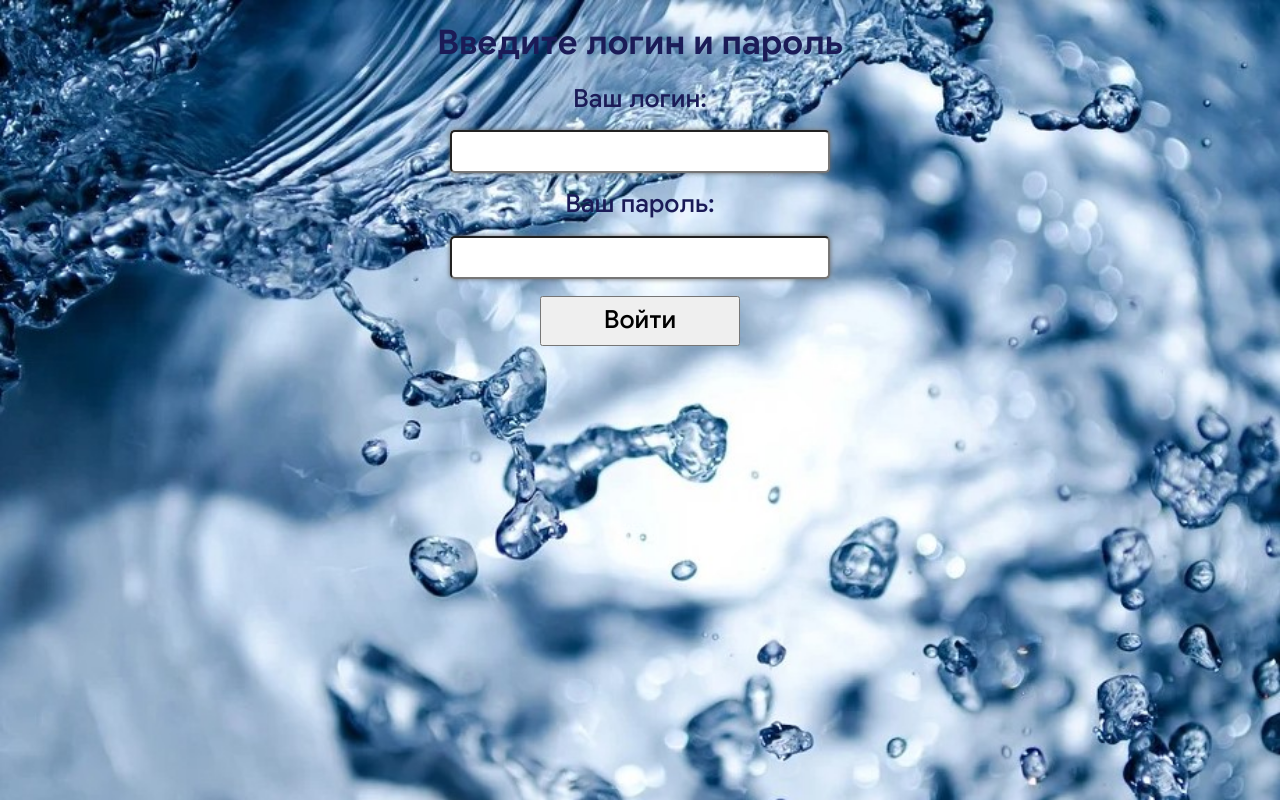
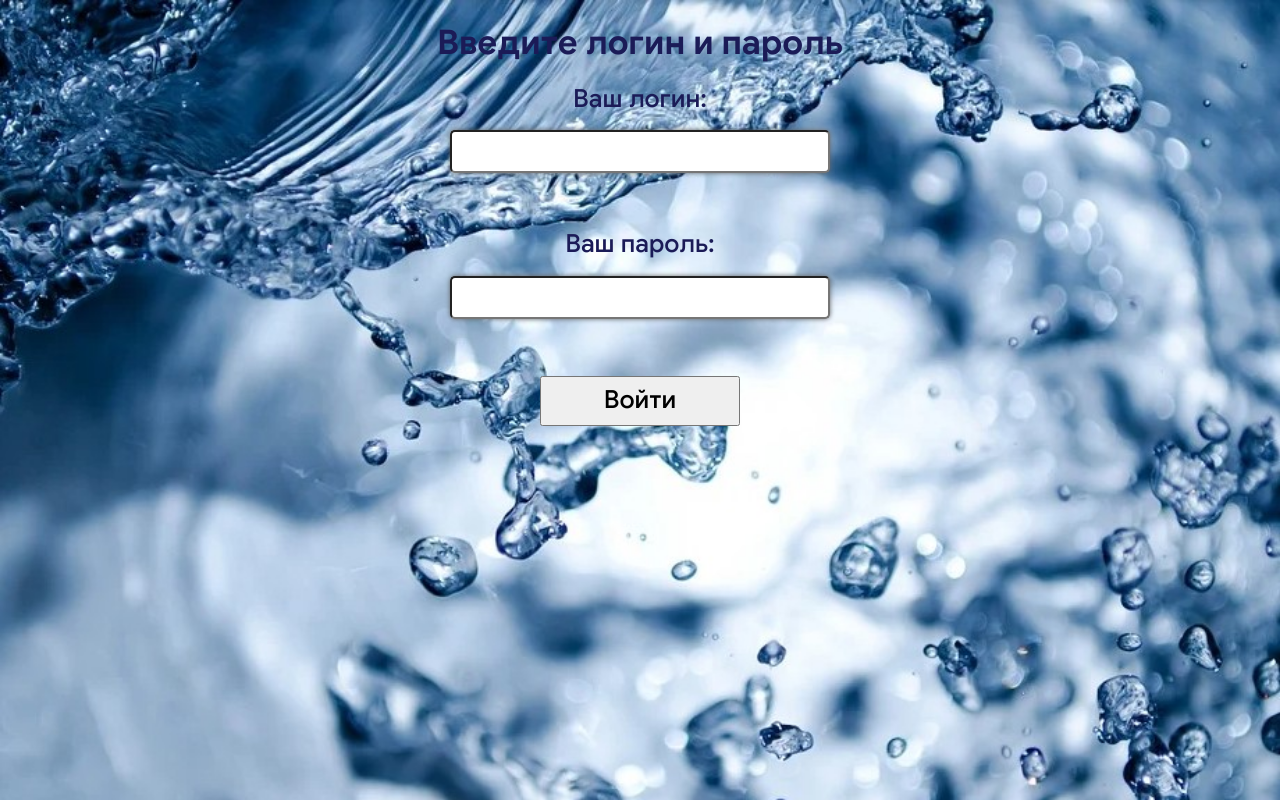
Before and after one commit to Dmitry0403/REACT, a React (Create React App) app: page / in a window 1280 px wide. Built offline with nearby package versions, Linux system fonts and the light colour scheme.

Commit message:
реализовал форму логина

```diff
--- a/src/components/LoginPage/LoginPage.jsx
+++ b/src/components/LoginPage/LoginPage.jsx
@@ -15,14 +15,17 @@ export class LoginPage extends React.Component {
     const target = e.target;
     this.setState((prevState) => ({
       values: { ...prevState.values, [target.name]: target.value },
+      errors: { ...prevState.errors, [target.name]: "" },
     }));
   };
 
   handleSubmit = (e) => {
     const userLogin = process.env.REACT_APP_USER_LOGIN;
     const userPass = process.env.REACT_APP_USER_PASSWORD;
-    const login = this.state.values.login;
-    const password = this.state.values.password;
+    const {
+      values: { login, password },
+    } = this.state;
+
     if (login === userLogin && password === userPass) {
       this.props.onComeInTrello();
       e.preventDefault();
@@ -30,18 +33,24 @@ export class LoginPage extends React.Component {
     }
     if (login !== userLogin) {
       this.setState((prevState) => ({
-        values: { ...prevState.values, login: "введите правильный логин" },
+        errors: { ...prevState.errors, login: "ошибка" },
       }));
     }
+
     if (password !== userPass) {
       this.setState((prevState) => ({
-        values: { ...prevState.values, password: "введите правильный пароль" },
+        errors: { ...prevState.errors, password: "ошибка" },
       }));
     }
     e.preventDefault();
   };
 
   render() {
+    const {
+      values: { login, password },
+      errors: { login: errorLogin, password: errorPass },
+    } = this.state;
+
     return (
       <div className={css.wrapper}>
         <h1>Введите логин и пароль</h1>
@@ -51,10 +60,12 @@ export class LoginPage extends React.Component {
             <p>
               <Input
                 type="text"
-                value={this.state.values.login}
+                value={login}
                 name="login"
                 classInput={css.userName}
                 onChange={this.handleChange}
+                errorMessage={errorLogin}
+                errorText={"неверный логин"}
               />
             </p>
           </div>
@@ -62,11 +73,13 @@ export class LoginPage extends React.Component {
             <label>Ваш пароль:</label>
             <p>
               <Input
-                type="text"
-                value={this.state.values.password}
+                type="password"
+                value={password}
                 name="password"
                 classInput={css.userPass}
                 onChange={this.handleChange}
+                errorMessage={errorPass}
+                errorText={"неверный пароль"}
               />
             </p>
           </div>
--- a/src/components/LoginPage/styles.module.css
+++ b/src/components/LoginPage/styles.module.css
@@ -16,15 +16,13 @@ label {
 .userForm {
   text-align: center;
 }
-.userName {
+
+.userName, .userPass {
   font-size: 25px;
   max-width: 380px;
+  margin-bottom: 40px;
 }
 
-.userPass {
-  font-size: 25px;
-  max-width: 380px;
-}
 
 .button {
   min-width: 200px;
--- a/src/components/common/Input/Input.js
+++ b/src/components/common/Input/Input.js
@@ -1,7 +1,10 @@
 import css from "./styles.module.css";
 
 export function Input(props) {
+  const errorMessage = props.errorMessage;
+  const errorText = props.errorText;
   return (
+    <div>
       <input
         type={props.type}
         name={props.name}
@@ -11,5 +14,7 @@ export function Input(props) {
         placeholder={props.placeholder}
         value={props.value}
       />
+      {errorMessage && <div className={css.errorMessage}>{errorText}</div>}
+    </div>
   );
 }
--- a/src/components/common/Input/styles.module.css
+++ b/src/components/common/Input/styles.module.css
@@ -10,3 +10,13 @@
   box-shadow: 0 0 5px rgb(100, 100, 100);
   overflow-wrap: break-word;
 }
+
+.errorMessage{
+  font-size: 20px;
+  max-width: 250px;
+  border: red 3px solid;
+  border-radius: 3px;
+  color: red;
+  padding: 5px;
+  margin: 10px;
+}
```
Lines whose indentation alone changed are shown as unchanged.
